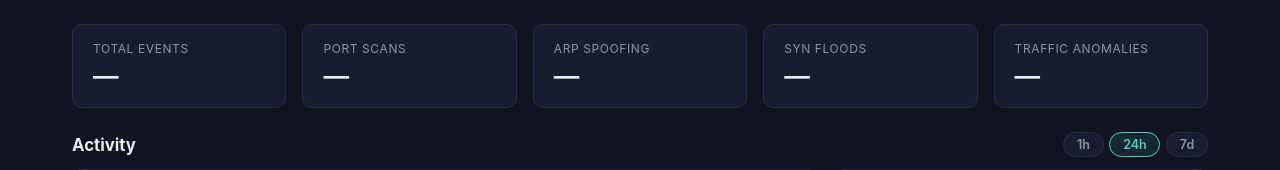
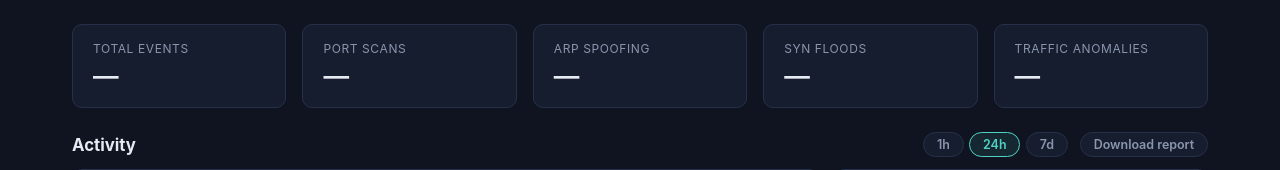
Before and after one commit to Deipedra34/NetSentry, a Flask app: template src/templates/dashboard.html in a window 1280 px wide. Shown: the part 67-237 px from the top of the page. Run offline with Flask 3, Linux system fonts and the light colour scheme; the template is opened without the code that fills it, so the values that code supplies are empty; parts of the project's set-up code (start-up, migrations or seed data) failed here and were passed over.

Commit message:
Add Download report button to the dashboard

```diff
--- a/src/templates/dashboard.html
+++ b/src/templates/dashboard.html
@@ -146,6 +146,25 @@
     border-color: var(--accent);
     background: rgba(79,209,197,0.1);
   }
+  .charts-controls {
+    display: flex;
+    align-items: center;
+    flex-wrap: wrap;
+    justify-content: flex-end;
+    gap: 0.75rem;
+  }
+  .report-button {
+    background: var(--panel);
+    color: var(--muted);
+    border: 1px solid var(--border);
+    border-radius: 999px;
+    padding: 0.25rem 0.8rem;
+    font-size: 0.78rem;
+    font-weight: 600;
+    text-decoration: none;
+    white-space: nowrap;
+  }
+  .report-button:hover { color: var(--accent); border-color: var(--accent); }
   .charts {
     display: grid;
     grid-template-columns: minmax(0, 2fr) minmax(0, 1fr);
@@ -183,10 +202,14 @@
 
   <div class="charts-header">
     <h2>Activity</h2>
-    <div class="range-selector" id="range-selector">
-      <button type="button" data-range="1h">1h</button>
-      <button type="button" data-range="24h" class="active">24h</button>
-      <button type="button" data-range="7d">7d</button>
+    <div class="charts-controls">
+      <div class="range-selector" id="range-selector">
+        <button type="button" data-range="1h">1h</button>
+        <button type="button" data-range="24h" class="active">24h</button>
+        <button type="button" data-range="7d">7d</button>
+      </div>
+      <a class="report-button" id="report-button" href="/api/report?range=24h" download
+         title="PDF summary report of the selected time range">Download report</a>
     </div>
   </div>
   <section class="charts">
@@ -461,6 +484,9 @@ document.getElementById("range-selector").addEventListener("click", (e) => {
   document.querySelectorAll("#range-selector button").forEach(b => {
     b.classList.toggle("active", b === button);
   });
+  // the report always covers the same range as the charts
+  document.getElementById("report-button").href =
+    `/api/report?range=${encodeURIComponent(currentRange)}`;
   refreshCharts();
 });
 
```
